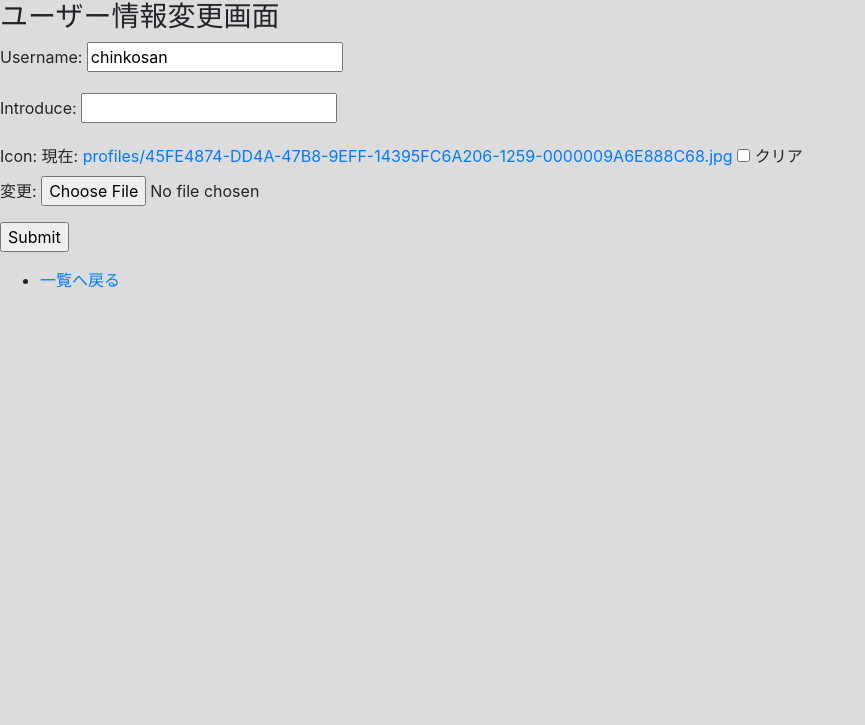
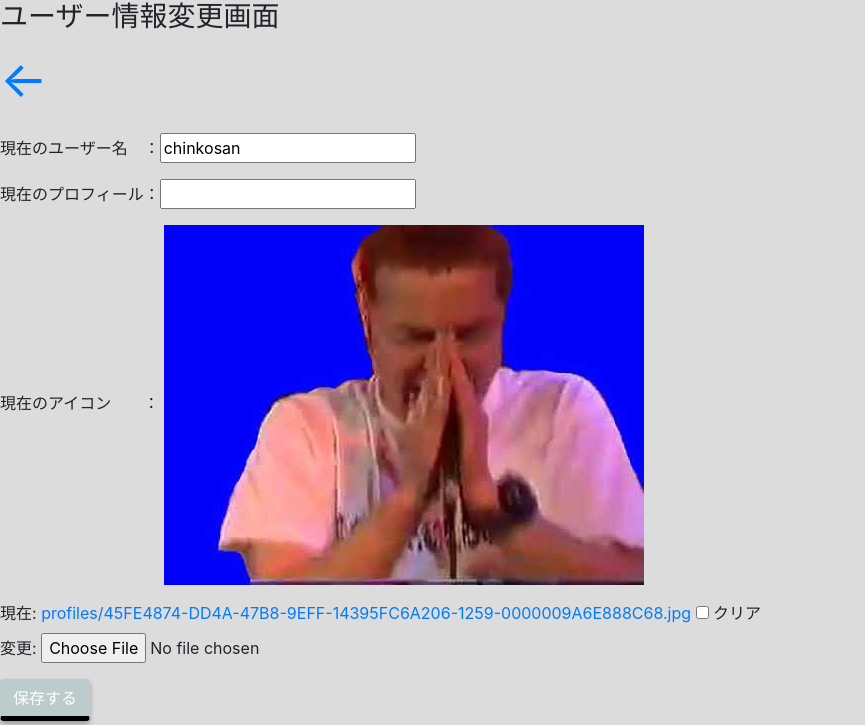
Before and after one commit to t18cs020/mysns, a Django app: page /cosmicsns/useredit/7 in a window 1280 px wide. Shown: the part 75-800 px from the top of the page, without its empty margins (0-865 px from the left). Run offline with Django 3.2, Linux system fonts and the light colour scheme; a user stored in the database is signed in; data comes from the database, SQL or seed files in the repository; some libraries are stand-ins or nearby versions.

Commit message:
色々修正

```diff
--- a/cosmicsns/forms.py
+++ b/cosmicsns/forms.py
@@ -21,7 +21,7 @@ class RegisterForm(UserCreationForm):
 
         fields = (
             "email", "password1", "password2",
-            "username","introduce",
+            "username","introduce","icon",
             )
 
     def __init__(self, *args, **kwargs):
@@ -33,8 +33,8 @@ class RegisterForm(UserCreationForm):
         self.fields['email'].widget.attrs['class'] = 'form-control'
         self.fields['email'].widget.attrs['placeholder'] = 'メールアドレス'
 
-#        self.fields['icon'].widget.attrs['class'] = 'form-control'
-#        self.fields['icon'].widget.attrs['placeholder'] = 'アイコン画像'
+        self.fields['icon'].widget.attrs['class'] = 'form-control'
+        self.fields['icon'].widget.attrs['placeholder'] = 'アイコン画像'
 
         self.fields['password1'].widget.attrs['class'] = 'form-control'
         self.fields['password1'].widget.attrs['placeholder'] = 'パスワード'
--- a/cosmicsns/templates/cosmicsns/user_edit.html
+++ b/cosmicsns/templates/cosmicsns/user_edit.html
@@ -69,17 +69,28 @@
 			-webkit-box-shadow: 0 3px 5px rgba(0, 0, 0, .3);
 			box-shadow: 0 3px 5px rgba(0, 0, 0, .3);
 		}
+		.back{
+        font-size: 50px;
+        }
 	</style>
 </head>
 
  <h3>ユーザー情報変更画面</h3>
+ <p class="back"><a href="{% url 'cosmicsns:list' %}">←</a></p>
  <form method="post" enctype="multipart/form-data">
   {% csrf_token %}
-        {{ form.as_p }}
-    <p><input type="submit"/></p>
+        <p>現在のユーザー名　：{{ form.username }}</p>
+        <p>現在のプロフィール：{{ form.introduce }}</p>
+        <p>現在のアイコン　　：
+        	{% if user.icon %}
+			<img src="{{ user.icon.url }}" class="user-icon">
+			{% else %}
+			<a>現在何も設定されていません</a>
+			{% endif %}
+			</p>
+			<p>{{ form.icon }}</p>
+    <button type="submit"class="btn btn--white btn--cubic btn--shadow">保存する</button>
  </form>
-<ul>
-<li><a href="{% url 'cosmicsns:list' %}">一覧へ戻る</a></li>
-</ul>
+
 
 {% endblock %}
```
Also changed, not shown: cosmicsns/templates/cosmicsns/posts_list.html (+7 -1 lines).
